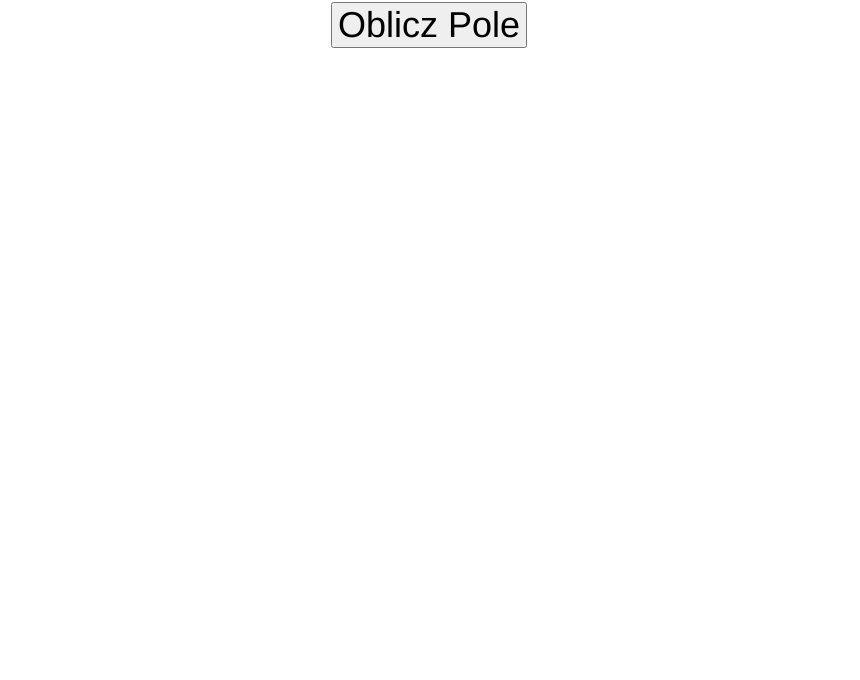
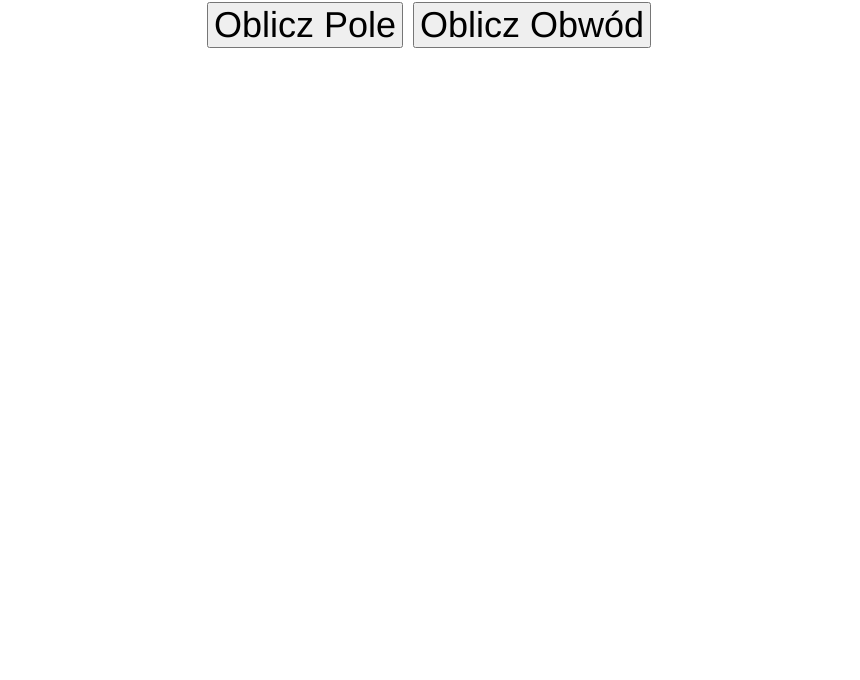
Before and after one commit to Lohonek/HTML, a plain HTML site: page JS/Proste Dzialania/strona1.html in a window 1280 px wide. Shown: the part 120-800 px from the top of the page, without its empty margins (211-1071 px from the left). Drawn offline with Linux system fonts and the light colour scheme.

Commit message:
Add files

```diff
--- a/JS/Proste Dzialania/app.js
+++ b/JS/Proste Dzialania/app.js
@@ -1,4 +1,4 @@
-function obwod() {
+function pole() {
   var n1 = parseFloat(document.getElementById("n1").value);
   var n2 = parseFloat(document.getElementById("n2").value);
 
@@ -12,3 +12,18 @@ function obwod() {
     document.getElementById("wynik").innerHTML = 'Pole wynosi: ' + n3;
   }
 }
+
+function obwod() {
+  var n1 = parseFloat(document.getElementById("n1").value);
+  var n2 = parseFloat(document.getElementById("n2").value);
+
+  if (
+    document.getElementById("n1").value.length == 0 ||
+    document.getElementById("n2").value.length == 0
+  ) {
+    document.getElementById("wynik").innerHTML = 'Prosze uzupelnic dwie liczby'
+  } else {
+    var n3 = (n1 + n1 + n2 + n2)
+    document.getElementById("wynik").innerHTML = 'Obwód wynosi: ' + n3;
+  }
+}
--- a/JS/Proste Dzialania/strona1.html
+++ b/JS/Proste Dzialania/strona1.html
@@ -20,8 +20,11 @@
       <input type="text" id="n2" />
     </div>
     <div id="buttons">
-      <button id="dodawanie" value="+" onclick="obwod();">
+      <button id="dodawanie" onclick="pole();">
         Oblicz Pole
+      </button>
+      <button id="dodawanie" onclick="obwod();">
+        Oblicz Obwód
       </button>
     </div>
     <p id="wynik"></p>
```
